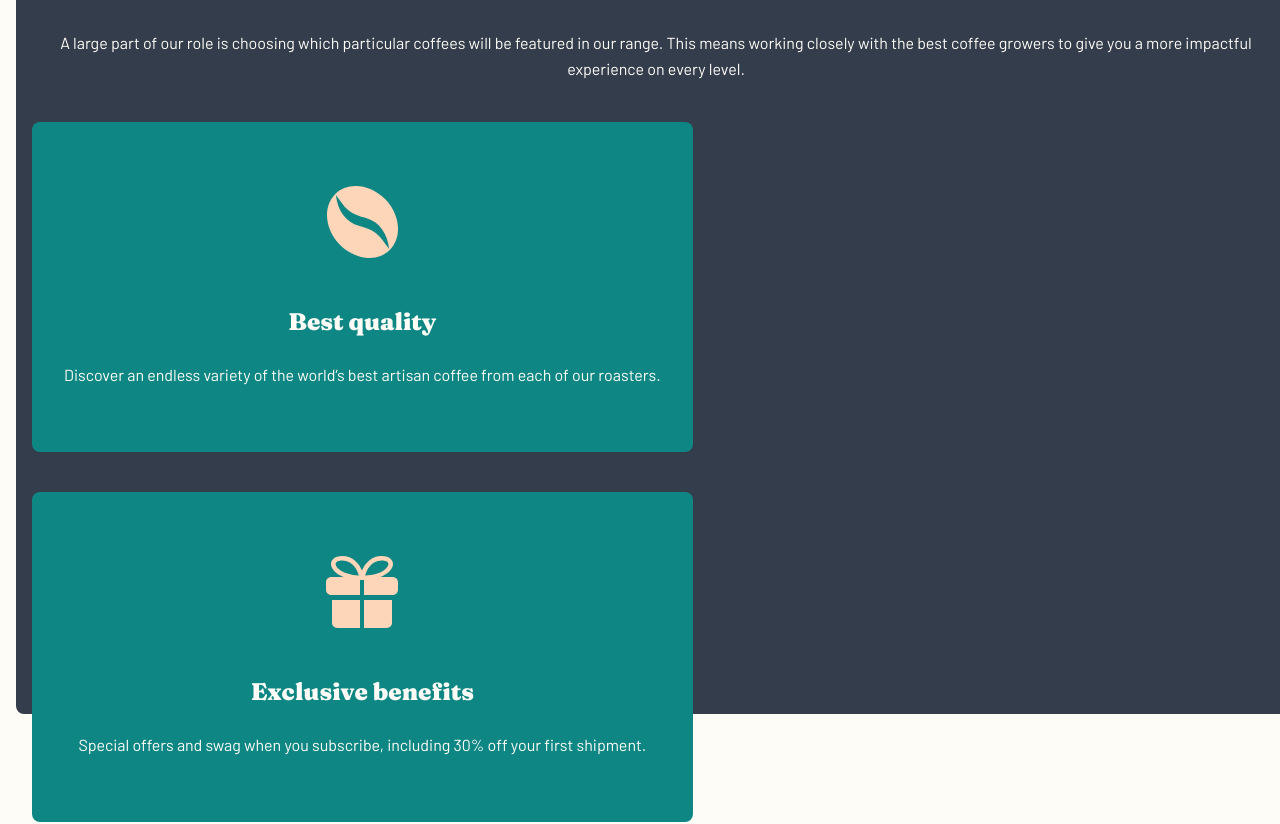
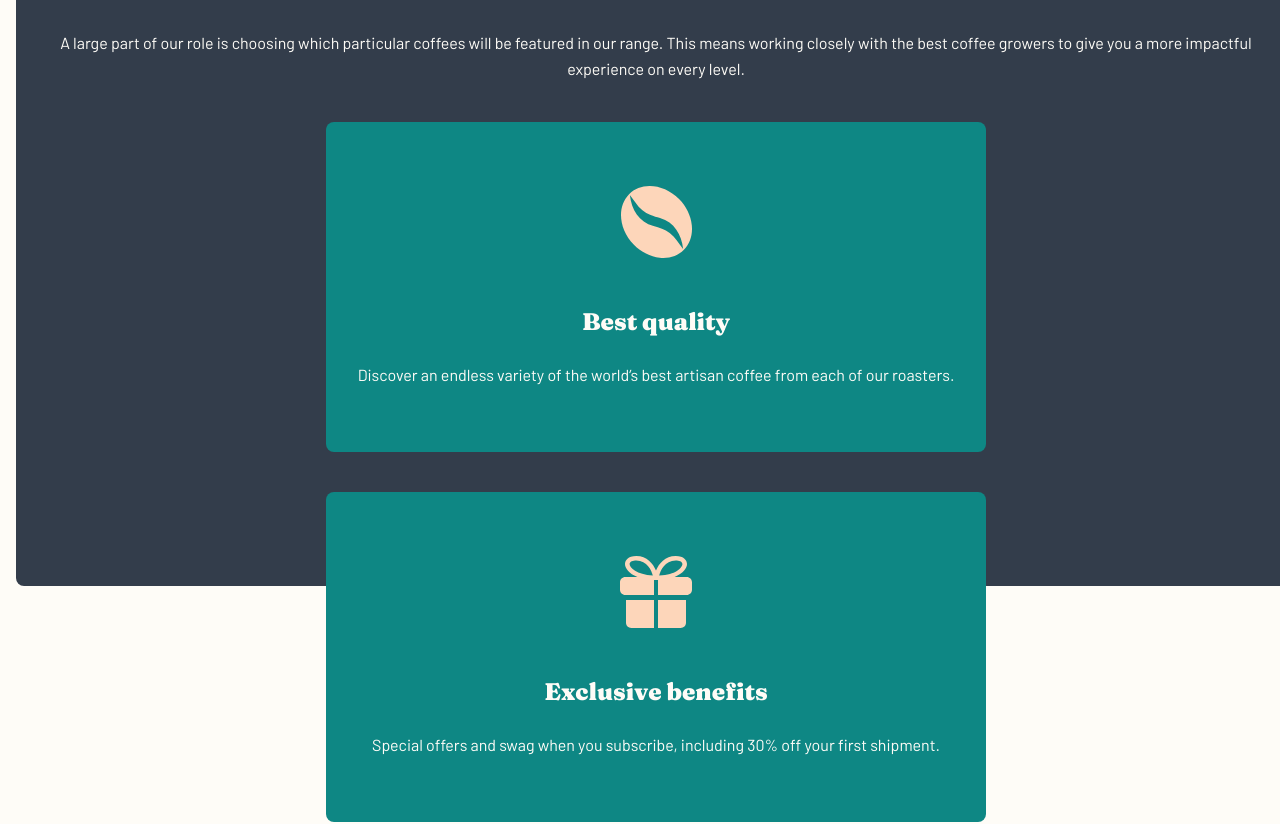
Before and after one commit to doinby/coffeeroaster-next-tailwind, a Next.js app: page / in a window 1280 px wide. Shown: the part 2160-2984 px from the top of the page. Built offline with nearby package versions, Linux system fonts and the light colour scheme.

Commit message:
Add class 'card' to <article>

```diff
--- a/components/home/FeatureCard.tsx
+++ b/components/home/FeatureCard.tsx
@@ -8,7 +8,7 @@ export default function FeatureCard(props: FeatureCardProps) {
   const {title, desc, imgUrl} = props;
 
   return (
-    <article className='bg-dark-cyan flex flex-col place-items-center gap-6 px-8 py-16 rounded-lg'>
+    <article className='bg-dark-cyan card place-items-center px-8 py-16 rounded-lg'>
       <img src={imgUrl} alt={title} className='mb-6' />
       <h4 className='text-light-cream'>{title}</h4>
       <p className='text-light-cream'>{desc}</p>
--- a/components/home/ProductArticle.tsx
+++ b/components/home/ProductArticle.tsx
@@ -8,7 +8,7 @@ type ProductArticleProps = {
 export default function ProductArticle(props: ProductArticleProps) {
   const {title, imgUrl, desc: description} = props;
   return (
-    <article className='product-container flex flex-col gap-6 text-center place-items-center'>
+    <article className='card text-center place-items-center'>
       <img className='w-48' src={imgUrl} alt={title} />
       <h4>{title}</h4>
       <p>{description}</p>
--- a/components/home/WhyUs.tsx
+++ b/components/home/WhyUs.tsx
@@ -4,16 +4,16 @@ export default function WhyUs() {
   return (
     <section
       id='why-us-section'
-      className='bg-dark-blue text-center place-items-center rounded-lg grid grid-flow-row'
+      className='relative text-center place-items-center rounded-lg grid grid-flow-row pb-0'
     >
+      <div className='bg-dark-blue absolute w-full h-[56%] top-0 z-[-1] rounded-lg'></div>
       <h3 className='text-light-cream'>Why choose us?</h3>
       <p className='text-light-cream'>
         A large part of our role is choosing which particular coffees will be
         featured in our range. This means working closely with the best coffee
         growers to give you a more impactful experience on every level.
       </p>
-      <div className='relative w-full py-[240px]'>
-        <div className='flex flex-col gap-10 absolute top-0'>
+      <div className='flex flex-col gap-10'>
         <FeatureCard
           imgUrl='/assets/home/desktop/icon-coffee-bean.svg'
           title='Best quality'
@@ -30,7 +30,6 @@ export default function WhyUs() {
           desc='We cover the cost and coffee is delivered fast. Peak freshness: guaranteed.'
         />
       </div>
-      </div>
     </section>
   );
 }
```
Lines whose indentation alone changed are shown as unchanged.
